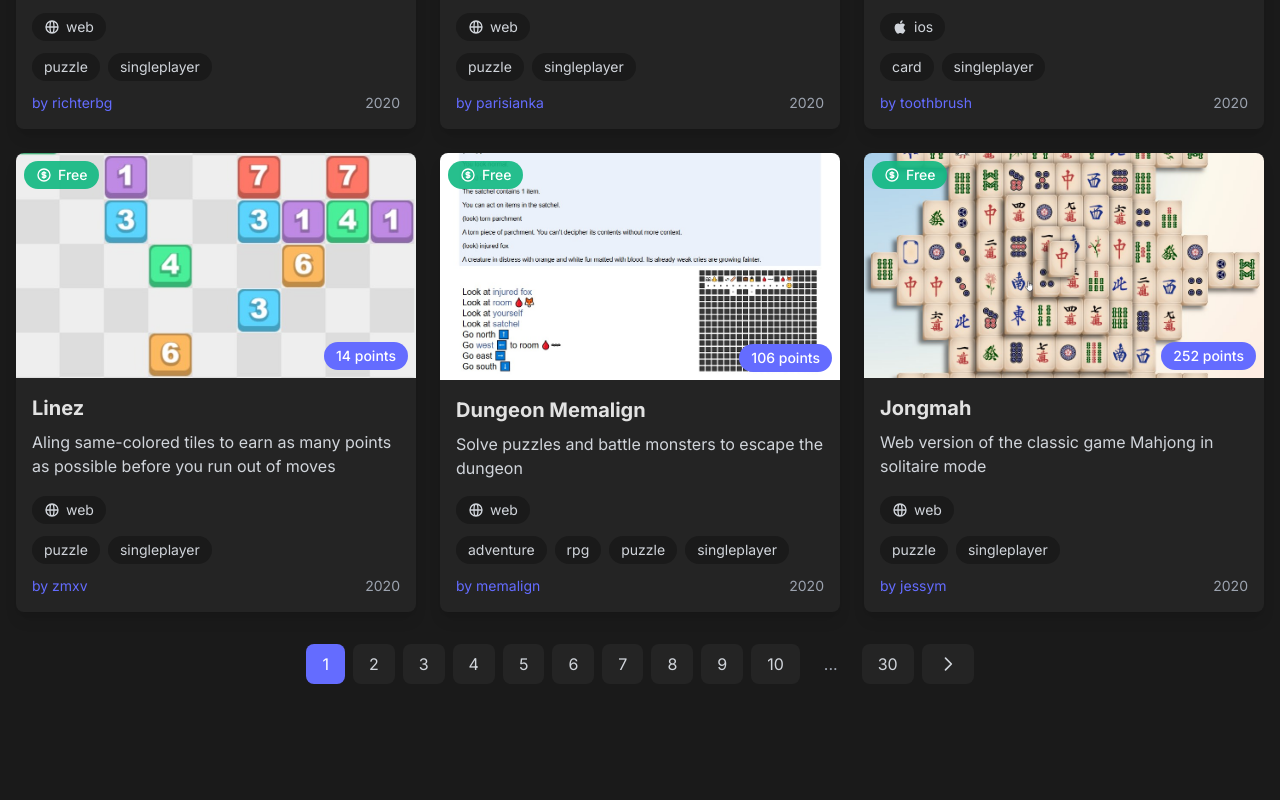
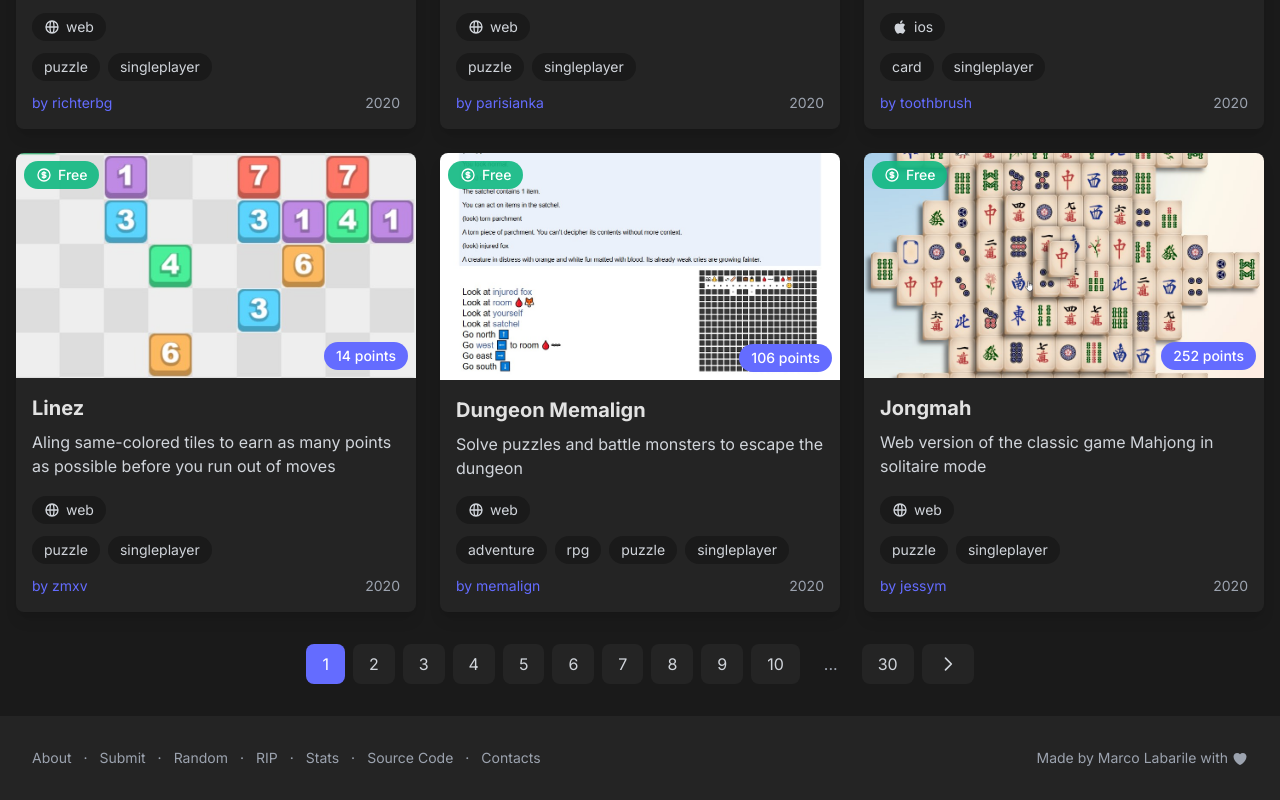
Before and after one commit to labarilem/hn-games, a Next.js app: page / in a window 1280 px wide. Shown: the part 1123-1923 px from the top of the page. Before the commit the page ends 1839 px from the top, so only its background shows below. Built offline with nearby package versions, Linux system fonts and the light colour scheme.

Commit message:
add footer

```diff
--- a/src/app/layout.tsx
+++ b/src/app/layout.tsx
@@ -3,6 +3,7 @@ import { Inter } from "next/font/google";
 import "./globals.css";
 import Image from "next/image";
 import Analytics from "@/components/Analytics";
+import Footer from "@/components/Footer";
 
 const inter = Inter({ subsets: ["latin"] });
 
@@ -23,7 +24,9 @@ export default function RootLayout({
 }) {
   return (
     <html lang="en" className="dark">
-      <body className={`${inter.className} min-h-screen bg-[#1a1a1a]`}>
+      <body
+        className={`${inter.className} min-h-screen bg-[#1a1a1a] flex flex-col`}
+      >
         <Analytics />
         <nav className="bg-[#242424] shadow-md">
           <div className="max-w-7xl mx-auto px-4 sm:px-6 lg:px-8">
@@ -59,7 +62,8 @@ export default function RootLayout({
             </div>
           </div>
         </nav>
-        <main className="container mx-auto px-4 py-8">{children}</main>
+        <main className="container mx-auto px-4 py-8 flex-1">{children}</main>
+        <Footer />
       </body>
     </html>
   );
--- /dev/null
+++ b/src/components/Footer.tsx
@@ -0,0 +1,71 @@
+export default function Footer() {
+  return (
+    <footer className="bg-[#242424] mt-auto">
+      <div className="max-w-7xl mx-auto px-4 sm:px-6 lg:px-8 py-8">
+        <div className="flex flex-col sm:flex-row items-center justify-between gap-4 text-sm text-gray-400">
+          <div className="flex items-center flex-wrap justify-center gap-x-3 text-gray-400">
+            <a href="/about" className="hover:text-[#646cff] transition-colors">
+              About
+            </a>
+            <span className="select-none">·</span>
+            <a
+              href="/submit"
+              className="hover:text-[#646cff] transition-colors"
+            >
+              Submit
+            </a>
+            <span className="select-none">·</span>
+            <a
+              href="/random"
+              className="hover:text-[#646cff] transition-colors"
+            >
+              Random
+            </a>
+            <span className="select-none">·</span>
+            <a href="/rip" className="hover:text-[#646cff] transition-colors">
+              RIP
+            </a>
+            <span className="select-none">·</span>
+            <a href="/stats" className="hover:text-[#646cff] transition-colors">
+              Stats
+            </a>
+            <span className="select-none">·</span>
+            <a
+              href="https://github.com/labarilem/hn-games"
+              target="_blank"
+              rel="noopener noreferrer"
+              className="hover:text-[#646cff] transition-colors"
+            >
+              Source Code
+            </a>
+            <span className="select-none">·</span>
+            <a
+              href="/contacts"
+              className="hover:text-[#646cff] transition-colors"
+            >
+              Contacts
+            </a>
+          </div>
+          <div className="hover:text-[#646cff] transition-colors">
+            <a
+              href="https://marcolabarile.me"
+              target="_blank"
+              rel="noopener noreferrer"
+              className="flex items-center gap-1"
+            >
+              Made by Marco Labarile with
+              <svg
+                xmlns="http://www.w3.org/2000/svg"
+                viewBox="0 0 24 24"
+                fill="currentColor"
+                className="w-4 h-4 mt-0.5"
+              >
+                <path d="M11.645 20.91l-.007-.003-.022-.012a15.247 15.247 0 01-.383-.218 25.18 25.18 0 01-4.244-3.17C4.688 15.36 2.25 12.174 2.25 8.25 2.25 5.322 4.714 3 7.688 3A5.5 5.5 0 0112 5.052 5.5 5.5 0 0116.313 3c2.973 0 5.437 2.322 5.437 5.25 0 3.925-2.438 7.111-4.739 9.256a25.175 25.175 0 01-4.244 3.17 15.247 15.247 0 01-.383.219l-.022.012-.007.004-.003.001a.752.752 0 01-.704 0l-.003-.001z" />
+              </svg>
+            </a>
+          </div>
+        </div>
+      </div>
+    </footer>
+  );
+}
```
